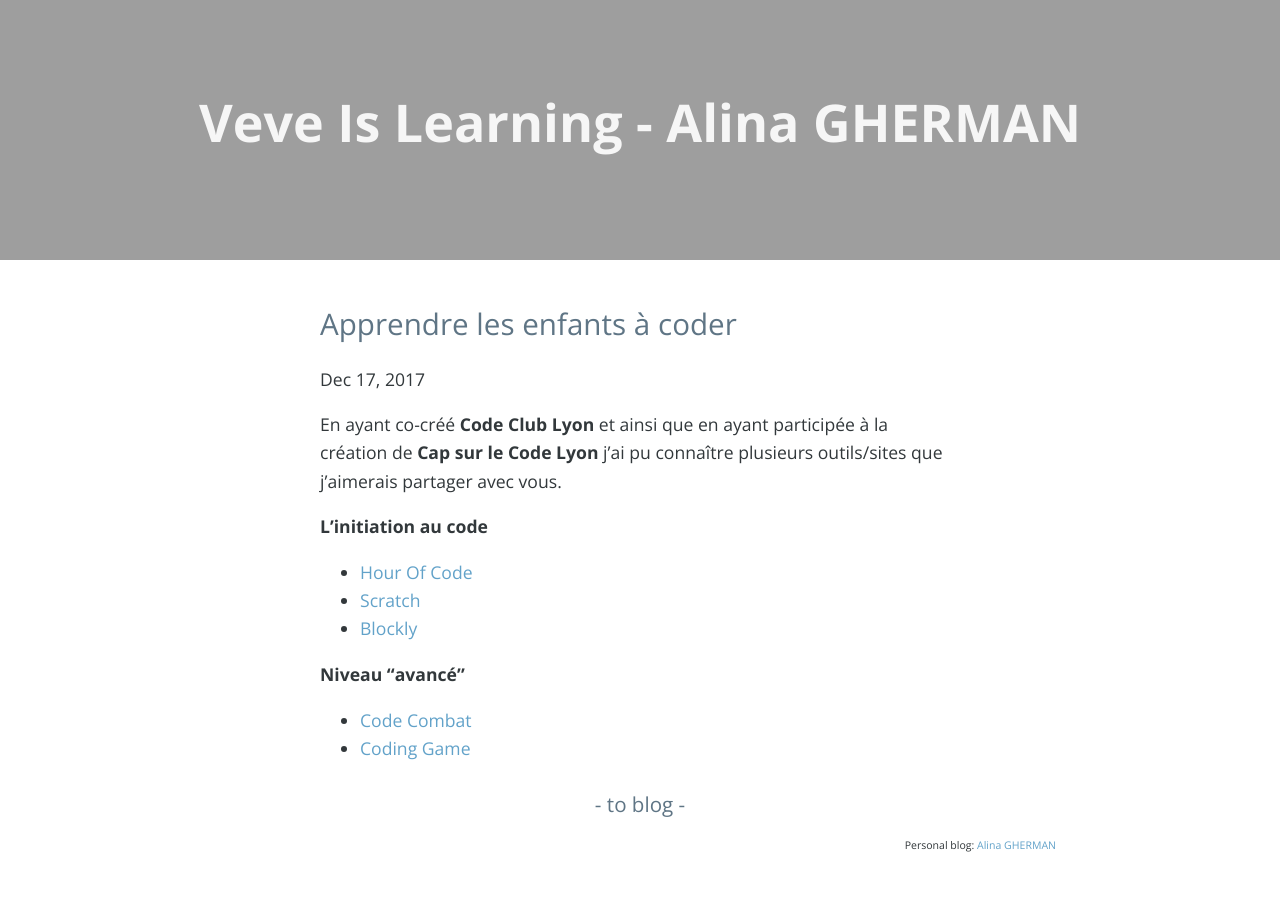
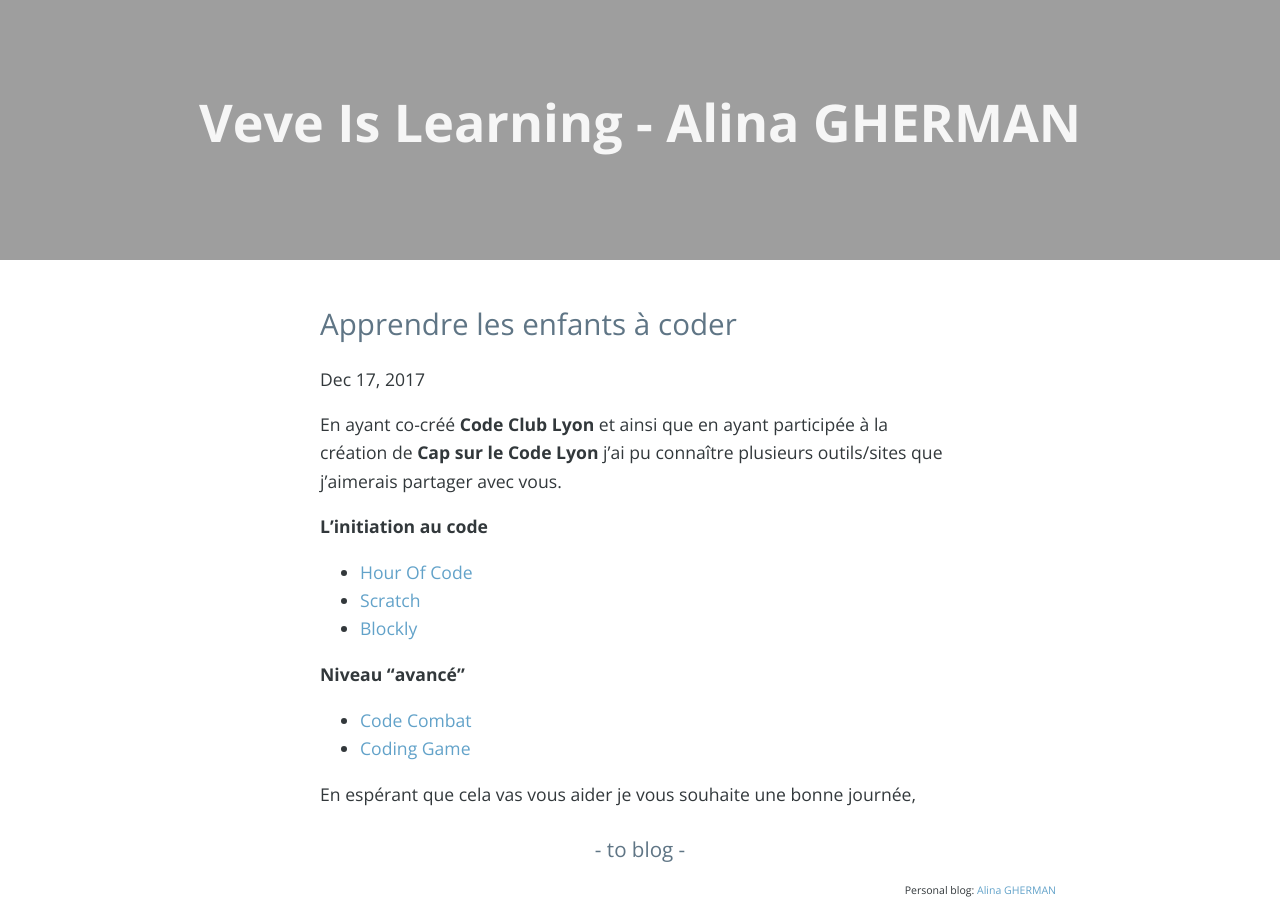
Before and after one commit to veve90/veve90.github.io, a Jekyll site: the page built from _posts/2017-12-17-code-enfant.md, in a window 1280 px wide. Built offline with Jekyll 4.4.1, drawn with Linux system fonts in a browser that asks for light colours; nearby versions of some CDN libraries; comment, search, counter and statistics services are not loaded.

Commit message:
Add final

```diff
--- a/_posts/2017-12-17-code-enfant.md
+++ b/_posts/2017-12-17-code-enfant.md
@@ -17,3 +17,5 @@ En ayant co-créé __Code Club Lyon__ et ainsi que en ayant participée à la cr
 **Niveau "avancé"**
 * [Code Combat](https://codecombat.com/)
 * [Coding Game](https://www.codingame.com/)
+
+En espérant que cela vas vous aider je vous souhaite une bonne journée,
```
